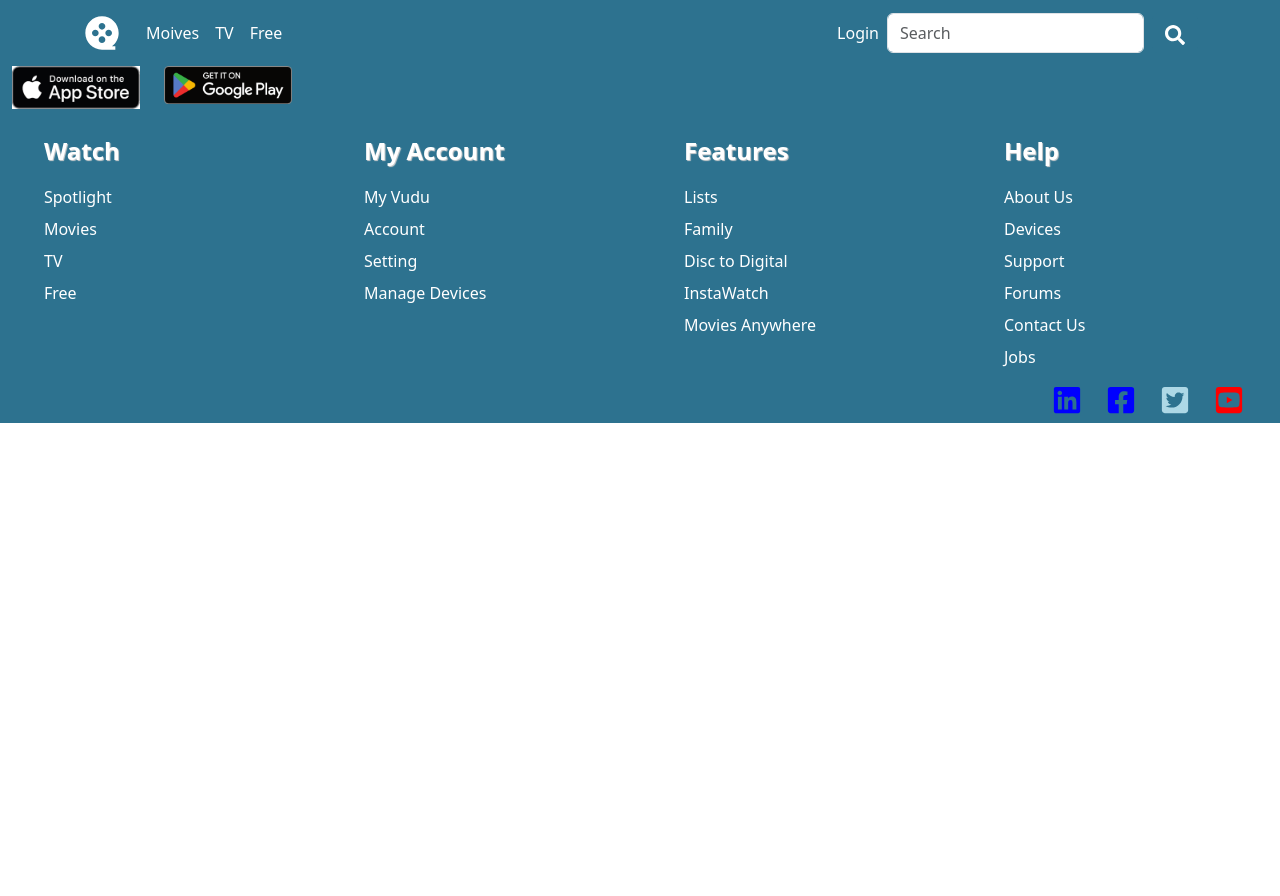
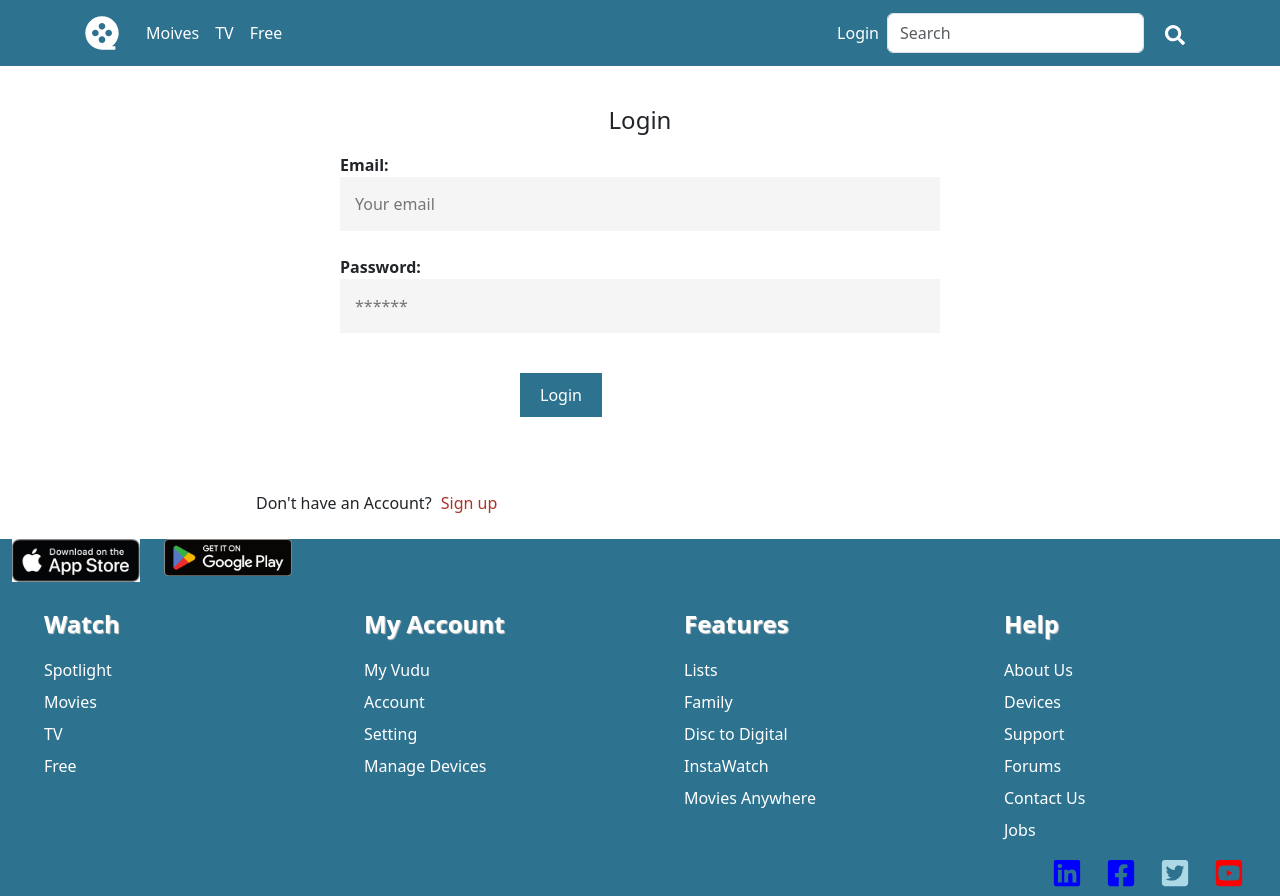
Before and after one commit to JunyaQ/vudu, a React (Create React App) app: page /loginSignup in a window 1280 px wide. Before the commit the page ends 800 px from the top, so only its background shows below. Built offline with nearby package versions, Linux system fonts and the light colour scheme.

Commit message:
login and sign up function

```diff
--- a/src/App.css
+++ b/src/App.css
@@ -102,13 +102,56 @@
     margin-bottom: 1vh;
     bottom: 10vh;
 }
- /* ----------------- Login OffCanvas ----------------*/
-.submitBtn{
-  margin-top: 2vh;
+ /* ----------------- Login/Signup  ----------------*/
+.loginBtn{
+  background-color: var(--darkBlue) !important;
+  text-align: center;
+  margin-right: 30%;
+  margin-left: 30%;
+  margin-bottom: 2vh;
+  margin-top: 5vh;
+  color: white;
+  border: none;
+  padding: 10px;
+  padding-right: 20px;
+  padding-left: 20px;
 }
-.loginform{
-  margin-top: 2vh;
+loginBtn:hover{
+  opacity: 0.7;
 }
+.form-header{
+  text-align: center;
+  margin-top: 5vh;
+}
+.form-body form{
+  max-width: 620px;
+  margin: auto;
+  padding: 10px;
+  background: white;
+}
+input {
+  width: 100%;
+  padding: 15px;
+  margin: 5px 0 22px 0;
+  display: inline-block;
+  border: none;
+  background: whitesmoke;
+}
+input:focus {
+  background-color: gainsboro;
+  outline: none;
+}
+.switchline{
+  margin-left: 20vw;
+  margin-right: 30vw;
+  display: inline-block;
+}
+.switch{
+  color: var(--bric);
+  margin-left: 5px;
+  text-decoration: none;
+}
+
  /* ----------------- Tab movie Sectrion ----------------*/
 .tabMovieSection{
   margin-bottom: 5vh;
--- a/src/App.js
+++ b/src/App.js
@@ -7,8 +7,10 @@
 import MoviePage from './pages/MoviePage';
 import TvPage from './pages/TvPage';
 import FreePage from './pages/FreePage';
-import SigninPage from './pages/SigninPage';
+import LoginSignupPage from './pages/LoginSignupPage';
 import DetailPage from './pages/DetailPage';
+//temp test
+import Login from './components/Login';
 // coming soon
 import Comingsoon from './pages/Comingsoon';
 
@@ -25,10 +27,12 @@
       <Route path='/movies' element={<MoviePage/>}></Route>
       <Route path='/tvs' element={<TvPage/>}></Route>
       <Route path='/free' element={<FreePage/>}></Route>
-      <Route path='/Signin' element={<SigninPage/>}></Route>
+      <Route path='/loginSignup' element={<LoginSignupPage/>}></Route>
       <Route path="/movies/:id" element={<DetailPage type="movies"/>} ></Route>
       <Route path="/tvs/:id" element={<DetailPage type="tvs"/>} ></Route>
       <Route path='/comingsoon' element={<Comingsoon/>}></Route>
+
+      {/* <Route path='/login' element={<Login/>}></Route> */}
       </Routes>
       </BrowserRouter>
 
--- a/src/components/Login.jsx
+++ b/src/components/Login.jsx
@@ -1,42 +1,58 @@
     import React, { useState } from 'react';
-import { Button, Modal, Form, Nav } from 'react-bootstrap';
+    import { Link } from 'react-router-dom';
 
-const Login = () => {
-  const [show, setShow] = useState(false);
-  const handleClose = () => setShow(false);
-  const handleShow = () => setShow(true);
+    function Login (){
+    const [formState, setFormState] = useState({
+    email: '',
+    password: '' ,
+    });
 
+    // update state based on form input changes
+    const handleChange = (event) => {
+    const { name, value } = event.target;
+
+    setFormState({
+    ...formState,
+    [name]: value,
+    });
+    };
+
+    // submit form
+    const handleFormSubmit =()=> {
+    // console.log("Submit a User login, logged in")
+    alert("User: "+ formState.email+ "Log ii with password: "+ formState.password);
+    };
     return (
+    <div className="flex-row justify-center mb-4">
     <div>
-      <Nav onClick={handleShow}>Login</Nav>
-
-      <Modal show={show} onHide={handleClose}>
-        <Modal.Header closeButton>
-          <Modal.Title>Log in/Sign up</Modal.Title>
-        </Modal.Header>
-        <Modal.Body>
-
-          <Form>
-            <Form.Group controlId="formBasicEmail" className='loginform'>
-              <Form.Label>Email address</Form.Label>
-              <Form.Control type="email" placeholder="Enter email" />
-            </Form.Group>
-
-            <Form.Group controlId="formBasicPassword"  className='loginform'>
-              <Form.Label>Password</Form.Label>
-              <Form.Control type="password" placeholder="Password"/>
-            </Form.Group>
-            <div className='text-center submitBtn'>
-            <Button onClick={handleClose} type="submit" className='button'>Login</Button>
+    <div className="form">
+      <div className="form-body">
+        <div className="form-container">
+    <form onSubmit={handleFormSubmit}>
+    <div className='label'>
+    <label htmlFor="email" className='label'><b>Email:</b></label>
+    <input className="form-input" placeholder="Your email"  name="email"   type="email" id="email"
+    value={formState.email}
+    onChange={handleChange}
+    />
+    </div>
+    <br/>
+    <div className='label'>
+    <label htmlFor="password"><b>Password:</b></label>
+    <input className="form-input" placeholder="******"  name="password"  type="password"  id="password"
+    value={formState.password}
+    onChange={handleChange}
+    />
+    </div>
+    <button className="loginBtn label" type="submit">
+    Login
+    </button>
+    </form>
     </div>
 
-            <div>
-              <span>Don't have an account? <a href='/Signup'>Signup</a></span>
       </div>
-          </Form>
-        </Modal.Body>
-
-      </Modal>
+    </div>
+    </div>
     </div>
     );
     };
--- a/src/components/Navigation.jsx
+++ b/src/components/Navigation.jsx
@@ -6,8 +6,6 @@
 
 
 function Navigation(){
-  const [modalShow, setModalShow] = useState(false);
-
     return(
         <div>
         <Navbar className='navigation'>
@@ -24,7 +22,7 @@
 
             <Nav className='justify-content-end navlinks'>
             {/* model from bootstrap */}
-            <Nav.Link  className='navlinks'> <Login show={modalShow} onHide={() => setModalShow(false)} onClick={() => Login(true)} /></Nav.Link>
+            <Nav.Link  className='navlinks' href='/loginSignup'> Login </Nav.Link>
             <Form className="d-flex">
             <Form.Control
               type="search"
--- /dev/null
+++ b/src/components/Signup.jsx
@@ -0,0 +1,88 @@
+import React, { useState } from 'react';
+import { Link } from 'react-router-dom';
+
+
+function Signup () {
+        const [formState, setFormState] = useState({
+        firstName: '',
+        lastName: '',
+        email: '',
+        password: '',
+        });
+
+        // update state based on form input changes
+        const handleChange = (event) => {
+        const { name, value } = event.target;
+
+        setFormState({
+        ...formState,
+        [name]: value,
+        });
+        };
+
+        // submit form
+        const handleFormSubmit = () => {
+        alert("User sign up with: First name: "+ formState.firstName + "  Last name: "+ formState.lastName
+        + "  Email Address" +formState.email + "  Password: "+ formState.password);
+
+        };
+
+        return (
+        <div className="flex-row justify-center mb-4">
+        <div>
+        <div className="form">
+        <div className="form-body">
+        <div className="form-container">
+        <form onSubmit={handleFormSubmit}>
+        <div className='label'>
+        <label for="firstName"><b>Enter your first Name:</b></label>
+        <input
+        className="form-input"
+        placeholder="Your first name"
+        name="firstName"
+        type="firstName"
+        id="firstName"
+        value={formState.firstName}
+        onChange={handleChange}
+        required
+        />
+        </div>
+
+        <div className='label'>
+        <label for="lastName"><b>Enter your last Name:</b></label>
+        <input className="form-input" placeholder="Your last name"  name="lastName"  type="lastName"
+        value={formState.lastName}
+        onChange={handleChange}
+        required
+        />
+        </div>
+
+        <div className='label'>
+        <label for="email"><b>Enter your Email:</b></label>
+        <input className="form-input"  placeholder="Your email" name="email" type="email"
+        value={formState.email}
+        onChange={handleChange}
+        required
+        />
+        </div>
+
+        <div className='label'>
+        <label for="password"><b>Enter your password:</b></label>
+        <input className="form-input"  placeholder="******" name="password" type="password"
+        value={formState.password}
+        onChange={handleChange}
+        required
+        />
+        </div>
+        <button className="loginBtn label" type="submit"> Sign Up </button>
+        </form>
+
+        </div>
+        </div>
+        </div>
+        </div>
+        </div>
+        );
+        };
+
+export default Signup;
--- /dev/null
+++ b/src/pages/LoginSignupPage.jsx
@@ -0,0 +1,33 @@
+import React, { useState } from 'react';
+import Login from '../components/Login';
+import Signup from '../components/Signup';
+
+
+function LoginSignupPage() {
+  const [account, setAccount] = useState(true);
+
+  return (
+    <div className="flex-row justify-center mb-4">
+      <div>
+        <div className="form">
+          <div className="form-header">
+            {account ? <h4>Login</h4> : <h4>Sign Up</h4>}
+          </div>
+          <div className="form-body">
+            <div className="form-container">
+              {account ? <Login /> : <Signup />}
+              <br />
+              {account ? (
+                <span className='switchline'>Don't have an Account? <a className ="switch" onClick={() => setAccount(false)}>Sign up</a></span>
+              ) : (
+                <span className='switchline'>Already have an account? <a className ="switch" onClick={() => setAccount(true)}>Login</a></span>
+              )}
+            </div>
+          </div>
+        </div>
+      </div>
+    </div>
+  );
+}
+
+export default LoginSignupPage;
--- a/src/pages/SigninPage.jsx
+++ /dev/null
@@ -1,14 +0,0 @@
-function SigninPage() {
-
-    return(
-        <div>
-
-
-        <body>
-        <h1>Hello from Sign in page</h1>
-        </body>
-
-        </div>
-    )
-}
-export default SigninPage;
```
Lines whose indentation alone changed are shown as unchanged.
